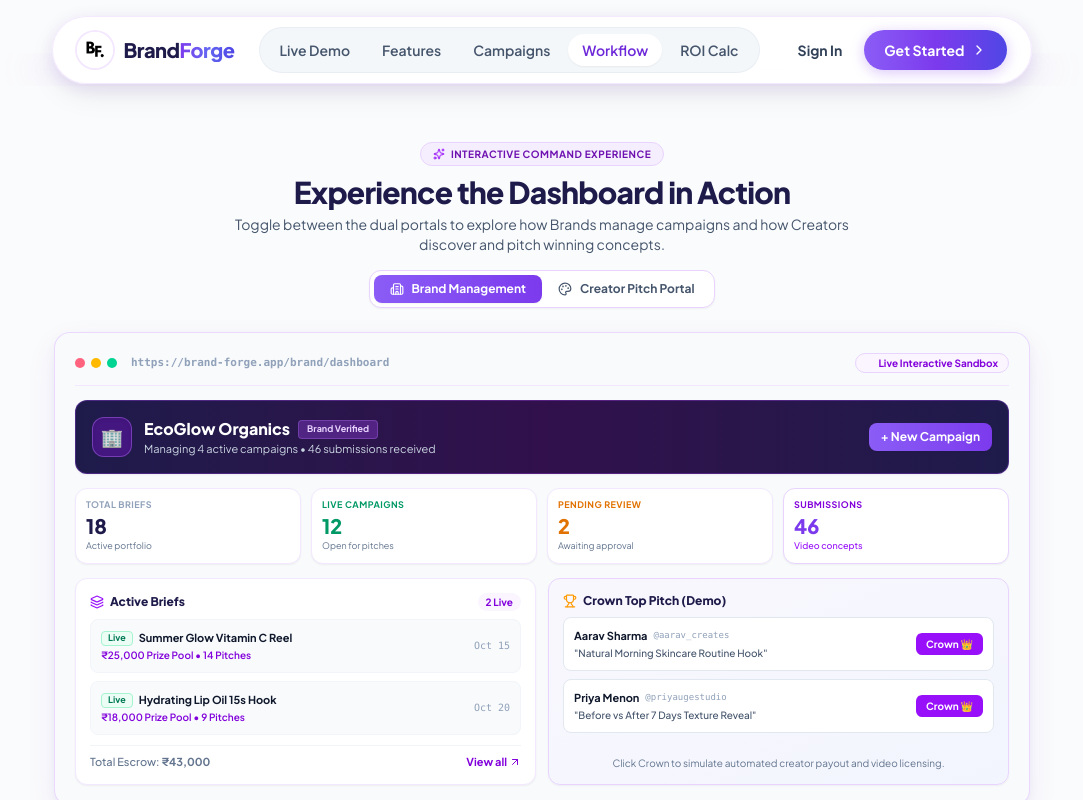
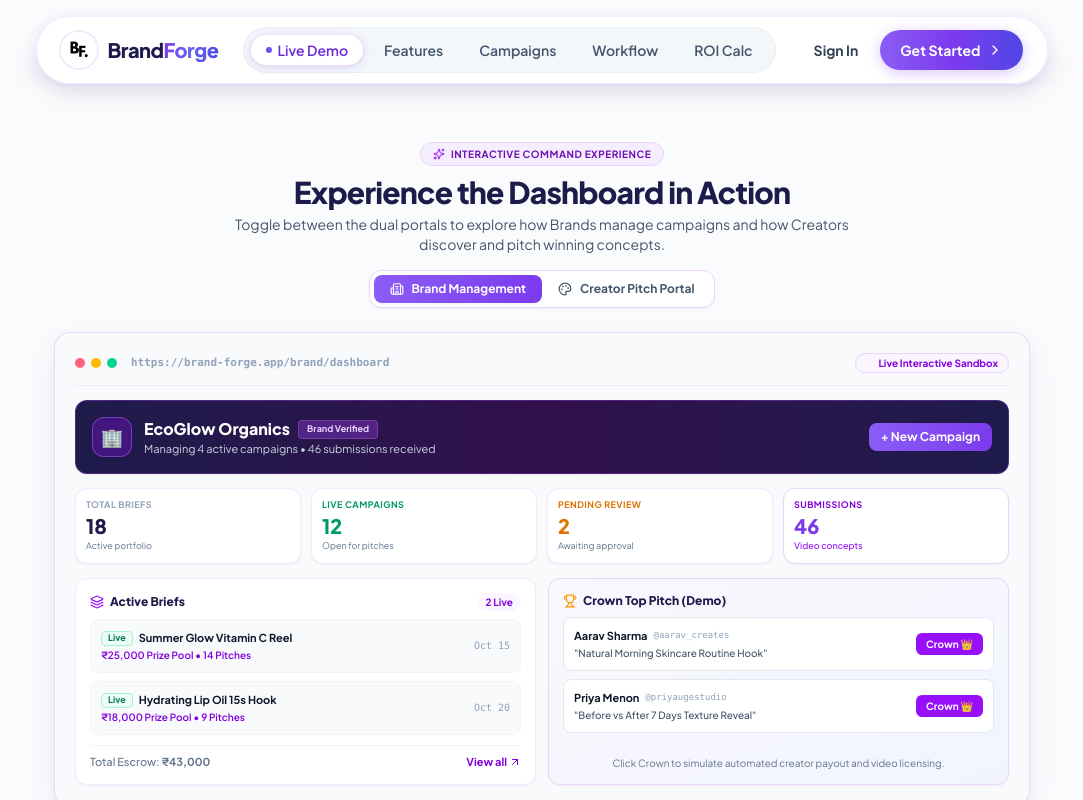
Before and after one commit to RohitChintalapudi/BrandForge_landingpage, a React (Vite) app: page / in a window 1280 px wide. Both pictures are taken after a click on the button "Live Demo". Shown: the part 641-1441 px from the top of the page, without its empty margins (98-1181 px from the left). Built offline with nearby package versions, Linux system fonts and the light colour scheme.

Commit message:
feat(navbar): add animated gliding pill transition when navigating through sections

```diff
--- a/src/components/Navbar.jsx
+++ b/src/components/Navbar.jsx
@@ -20,18 +20,20 @@ const Navbar = () => {
     const handleScroll = () => {
       setScrolled(window.scrollY > 20);
 
-      const scrollPosition = window.scrollY + 120;
+      const scrollPosition = window.scrollY + 140;
+      let current = "";
       for (const link of navLinks) {
         const el = document.getElementById(link.id);
         if (el) {
           const top = el.offsetTop;
           const height = el.offsetHeight;
           if (scrollPosition >= top && scrollPosition < top + height) {
-            setActiveSection(link.id);
+            current = link.id;
             break;
           }
         }
       }
+      setActiveSection(current);
     };
 
     window.addEventListener("scroll", handleScroll, { passive: true });
@@ -41,6 +43,7 @@ const Navbar = () => {
 
   const scrollToSection = (sectionId) => {
     setIsOpen(false);
+    setActiveSection(sectionId);
     const element = document.getElementById(sectionId);
     if (element) {
       const yOffset = -85;
@@ -81,7 +84,10 @@ const Navbar = () => {
           <motion.div
             whileHover={{ scale: 1.02 }}
             whileTap={{ scale: 0.98 }}
-            onClick={() => window.scrollTo({ top: 0, behavior: "smooth" })}
+            onClick={() => {
+              setActiveSection("");
+              window.scrollTo({ top: 0, behavior: "smooth" });
+            }}
             className="flex items-center gap-2.5 cursor-pointer select-none flex-shrink-0 pl-1"
           >
             <img
@@ -95,21 +101,43 @@ const Navbar = () => {
             </div>
           </motion.div>
 
-          {/* Dynamic Island Segmented Links (Desktop) */}
-          <nav className="hidden md:flex items-center gap-1 bg-slate-100/75 p-1.5 rounded-full border border-slate-200/60">
+          {/* Dynamic Island Animated Gliding Segmented Links (Desktop) */}
+          <nav className="hidden md:flex items-center gap-1 bg-slate-100/80 p-1.5 rounded-full border border-slate-200/60 relative">
             {navLinks.map((item) => {
               const isActive = activeSection === item.id;
               return (
                 <button
                   key={item.id}
                   onClick={() => scrollToSection(item.id)}
-                  className={`relative px-3.5 py-1.5 text-xs sm:text-sm font-semibold rounded-full transition-all duration-150 border-none cursor-pointer ${
+                  className={`relative px-4 py-1.5 text-xs sm:text-sm font-semibold rounded-full transition-colors duration-200 border-none cursor-pointer select-none ${
                     isActive
-                      ? "text-[#6d28d9] bg-white shadow-xs font-bold border border-purple-100/80"
-                      : "text-slate-600 hover:text-[#7c3aed] hover:bg-white/60 bg-transparent"
+                      ? "text-[#6d28d9] font-bold"
+                      : "text-slate-600 hover:text-[#7c3aed] bg-transparent"
                   }`}
                 >
-                  {item.label}
+                  {isActive && (
+                    <motion.div
+                      layoutId="activePillIndicator"
+                      transition={{
+                        type: "spring",
+                        stiffness: 450,
+                        damping: 32,
+                      }}
+                      className="absolute inset-0 bg-white rounded-full shadow-[0_2px_10px_rgba(124,58,237,0.14),0_1px_3px_rgba(0,0,0,0.05)] border border-purple-200/80"
+                    />
+                  )}
+                  <span className="relative z-10 flex items-center gap-1.5">
+                    {isActive && (
+                      <motion.span
+                        initial={{ scale: 0 }}
+                        animate={{ scale: 1 }}
+                        exit={{ scale: 0 }}
+                        transition={{ type: "spring", stiffness: 500, damping: 25 }}
+                        className="w-1.5 h-1.5 rounded-full bg-gradient-to-r from-[#7c3aed] to-[#6366f1]"
+                      />
+                    )}
+                    <span>{item.label}</span>
+                  </span>
                 </button>
               );
             })}
@@ -156,16 +184,28 @@ const Navbar = () => {
               className="md:hidden mt-3.5 pt-3.5 border-t border-purple-100 overflow-hidden"
             >
               <div className="flex flex-col gap-1.5">
-                {navLinks.map((item) => (
+                {navLinks.map((item) => {
+                  const isActive = activeSection === item.id;
+                  return (
                     <button
                       key={item.id}
                       onClick={() => scrollToSection(item.id)}
-                    className="w-full text-left py-2.5 px-3.5 rounded-2xl text-xs sm:text-sm font-bold text-slate-700 hover:text-[#7c3aed] hover:bg-purple-50/80 transition-colors flex items-center justify-between border-none bg-transparent cursor-pointer"
+                      className={`w-full text-left py-2.5 px-3.5 rounded-2xl text-xs sm:text-sm font-bold transition-all duration-200 flex items-center justify-between border-none cursor-pointer ${
+                        isActive
+                          ? "text-[#6d28d9] bg-purple-50/90 border border-purple-200/80 shadow-xs"
+                          : "text-slate-700 hover:text-[#7c3aed] hover:bg-purple-50/50 bg-transparent"
+                      }`}
                     >
+                      <span className="flex items-center gap-2">
+                        {isActive && (
+                          <span className="w-2 h-2 rounded-full bg-gradient-to-r from-[#7c3aed] to-[#6366f1]" />
+                        )}
                         <span>{item.label}</span>
-                    <ChevronRight className="w-4 h-4 text-purple-400" />
+                      </span>
+                      <ChevronRight className={`w-4 h-4 ${isActive ? "text-[#7c3aed]" : "text-purple-400"}`} />
                     </button>
-                ))}
+                  );
+                })}
 
                 <div className="pt-3 mt-1.5 border-t border-purple-100 flex items-center gap-2.5">
                   <a
```
Lines whose indentation alone changed are shown as unchanged.
